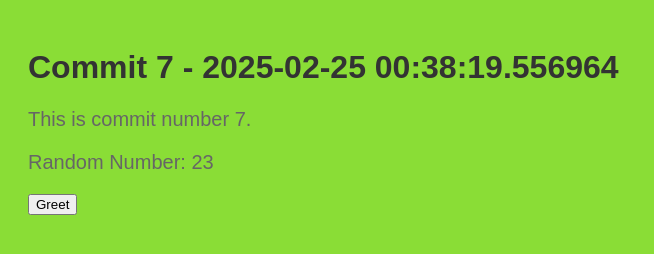
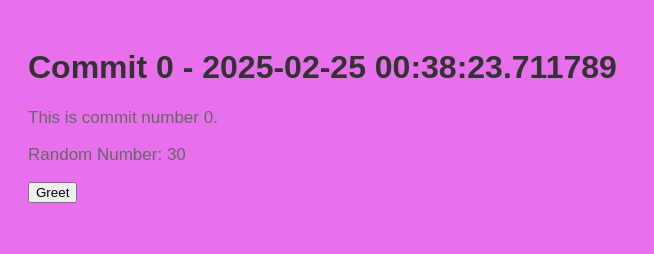
Before and after one commit to stiffs95/myrep-repo-20250225003813, a plain HTML site: page index.html in a window 1280 px wide. Shown: the whole page, without its empty margins (0-654 px from the left). Drawn offline with Linux system fonts and the light colour scheme.

Commit message:
📝 Commit 0 with HTML, CSS, and JS

```diff
--- a/index.html
+++ b/index.html
@@ -2,13 +2,13 @@
     <!DOCTYPE html>
     <html>
     <head>
-        <title>Commit 7 - 2025-02-25 00:38:19.556964</title>
+        <title>Commit 0 - 2025-02-25 00:38:23.711789</title>
         <link rel="stylesheet" href="style.css">
     </head>
     <body>
-        <h1>Commit 7 - 2025-02-25 00:38:19.556964</h1>
-        <p>This is commit number 7.</p>
-        <p>Random Number: 23</p>
+        <h1>Commit 0 - 2025-02-25 00:38:23.711789</h1>
+        <p>This is commit number 0.</p>
+        <p>Random Number: 30</p>
         <button onclick="greet()">Greet</button>
         <script src="script.js"></script>
     </body>
--- a/script.js
+++ b/script.js
@@ -2,4 +2,4 @@
     function greet() {
         alert('Hello from commit ' + commitNumber + '!');
     }
-    var commitNumber = 7;
+    var commitNumber = 0;
--- a/style.css
+++ b/style.css
@@ -1,7 +1,7 @@
 
     body {
         font-family: Arial, sans-serif;
-        background-color: #8add36;
+        background-color: #e970ec;
         padding: 20px;
     }
     h1 {
@@ -9,5 +9,5 @@
     }
     p {
         color: #666;
-        font-size: 20px;
+        font-size: 17px;
     }
```
